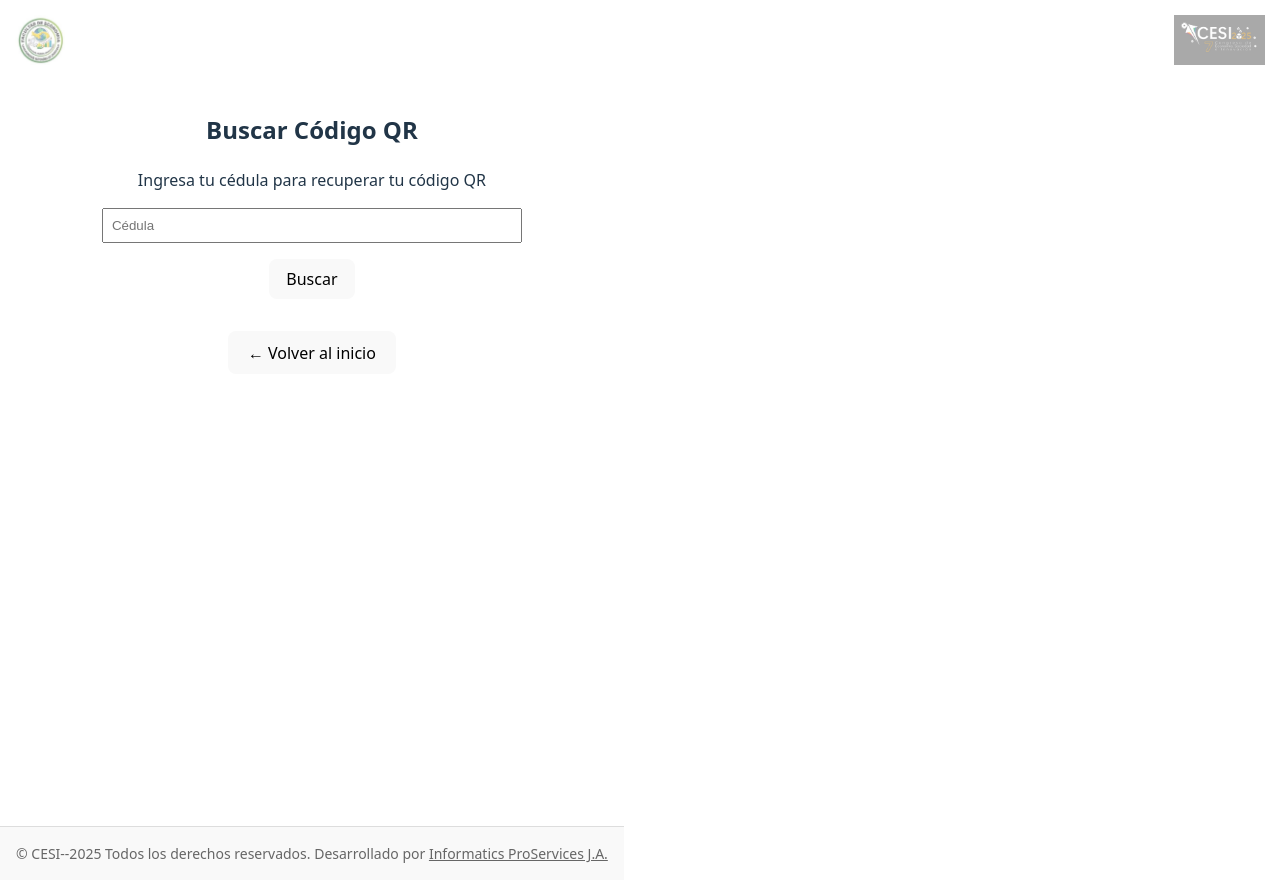
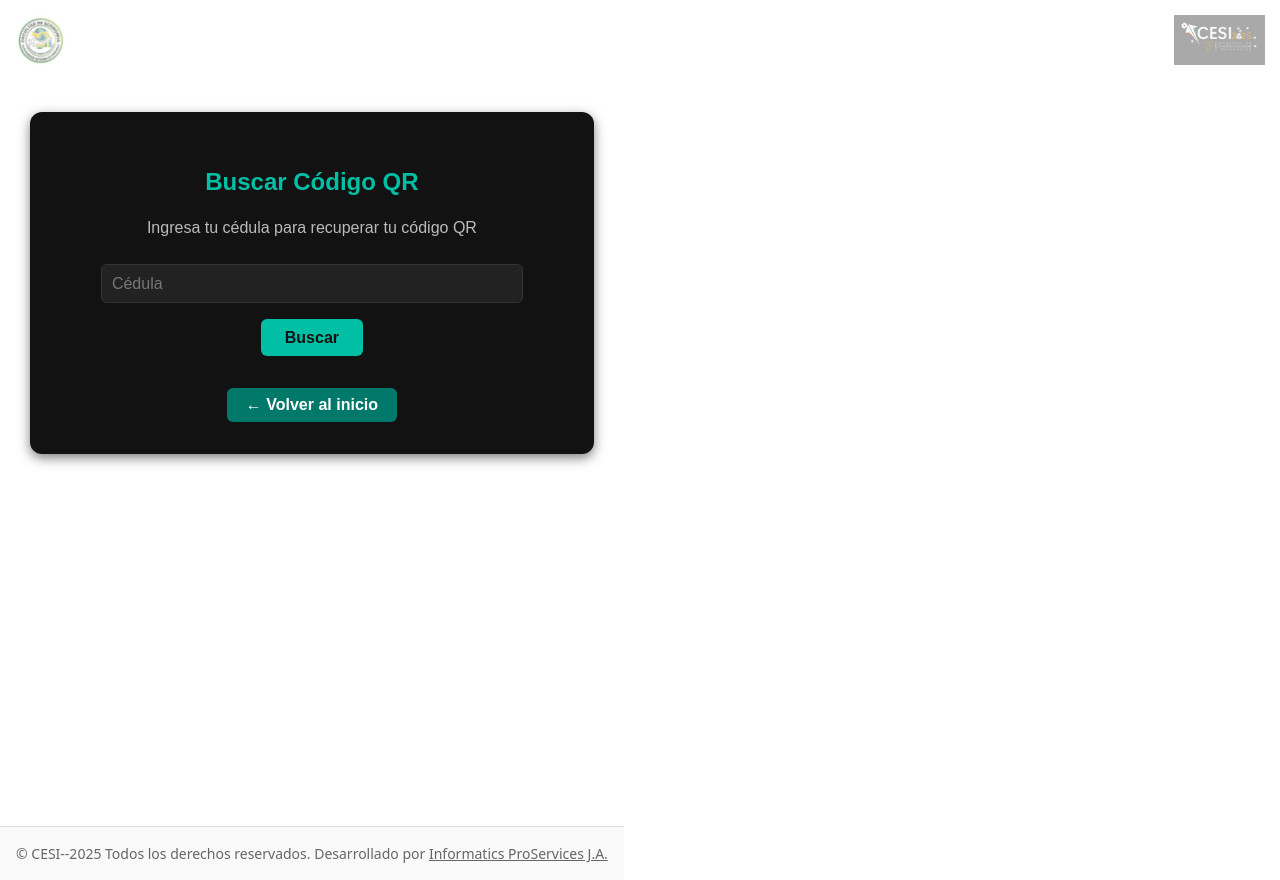
Before and after one commit to Informaticspro/cesi-asistencia, a React (Vite) app: page /buscar-qr in a window 1280 px wide. Built offline with nearby package versions, Linux system fonts and the light colour scheme.

Commit message:
ultimo de la semana

```diff
--- a/src/ActualizacionesEvento.jsx
+++ b/src/ActualizacionesEvento.jsx
@@ -10,12 +10,13 @@ function ActualizacionesEvento() {
     async function fetchActualizaciones() {
       setLoading(true);
       const { data, error } = await supabase
-        .from("actualizaciones")
+        .from("actualizaciones")  // <--- corregido aquí
         .select("*")
         .order("fecha", { ascending: false });
 
       if (error) {
         setError("Error al cargar actualizaciones");
+        console.error("Error Supabase:", error);
       } else {
         setActualizaciones(data);
       }
--- /dev/null
+++ b/src/AsistenciaHoy.jsx
@@ -0,0 +1,97 @@
+import { useEffect, useState } from "react";
+import { supabase } from "./supabaseClient";
+
+function AsistenciaHoy() {
+  const [asistencias, setAsistencias] = useState([]);
+  const [loading, setLoading] = useState(true);
+  const [error, setError] = useState(null);
+
+  useEffect(() => {
+    async function fetchAsistenciasHoy() {
+      setLoading(true);
+      setError(null);
+
+      // Inicio y fin del día actual para filtrar solo hoy
+      const inicioDia = new Date();
+      inicioDia.setHours(0, 0, 0, 0);
+      const finDia = new Date();
+      finDia.setHours(23, 59, 59, 999);
+
+      // Convertimos a ISO string para el filtro
+      const inicioIso = inicioDia.toISOString();
+      const finIso = finDia.toISOString();
+
+      // Consulta a Supabase
+      const { data, error } = await supabase
+        .from("asistencias")
+        // Seleccionamos cedula, fecha, hora y la relación con participantes
+        .select("cedula, fecha, hora, participantes(nombre, correo)")
+        .gte("fecha", inicioIso)
+        .lt("fecha", finIso)
+        .order("fecha", { ascending: true });
+
+      if (error) {
+        setError("Error al cargar asistencias: " + error.message);
+        setAsistencias([]);
+      } else {
+        setAsistencias(data);
+      }
+      setLoading(false);
+    }
+
+    fetchAsistenciasHoy();
+
+    const interval = setInterval(fetchAsistenciasHoy, 60 * 1000);
+    return () => clearInterval(interval);
+  }, []);
+
+  if (loading) return <p>Cargando asistencias...</p>;
+  if (error) return <p style={{ color: "red" }}>{error}</p>;
+
+  return (
+    <div style={{ color: "#fff" }}>
+      <h2>Asistencias del día</h2>
+      <p>Total asistentes: {asistencias.length}</p>
+      <div
+        style={{
+          maxHeight: 280,
+          overflowY: "auto",
+          backgroundColor: "#222",
+          borderRadius: "8px",
+          padding: "0.5rem",
+          boxShadow: "0 0 8px rgba(0, 255, 255, 0.3)",
+        }}
+      >
+        <table style={{ width: "100%", borderCollapse: "collapse" }}>
+          <thead>
+            <tr style={{ borderBottom: "1px solid #00ffff" }}>
+              <th style={{ padding: "8px", textAlign: "left" }}>Cédula</th>
+              <th style={{ padding: "8px", textAlign: "left" }}>Nombre</th>
+              <th style={{ padding: "8px", textAlign: "left" }}>Correo</th>
+              <th style={{ padding: "8px", textAlign: "left" }}>Hora</th>
+            </tr>
+          </thead>
+          <tbody>
+            {asistencias.length === 0 && (
+              <tr>
+                <td colSpan={4} style={{ textAlign: "center", padding: "12px" }}>
+                  No hay registros de asistencia para hoy.
+                </td>
+              </tr>
+            )}
+            {asistencias.map(({ cedula, fecha, hora, participantes }) => (
+              <tr key={`${cedula}-${fecha}-${hora}`} style={{ borderBottom: "1px solid #444" }}>
+                <td style={{ padding: "8px" }}>{cedula}</td>
+                <td style={{ padding: "8px" }}>{participantes?.nombre || "Sin nombre"}</td>
+                <td style={{ padding: "8px" }}>{participantes?.correo || "Sin correo"}</td>
+                <td style={{ padding: "8px" }}>{hora || "Hora no disponible"}</td>
+              </tr>
+            ))}
+          </tbody>
+        </table>
+      </div>
+    </div>
+  );
+}
+
+export default AsistenciaHoy;
--- a/src/BuscarQR.jsx
+++ b/src/BuscarQR.jsx
@@ -1,4 +1,4 @@
-import { useState } from "react";
+import { useState, useRef } from "react";
 import { supabase } from "./supabaseClient";
 import { QRCodeCanvas } from "qrcode.react";
 import { Link } from "react-router-dom";
@@ -7,6 +7,10 @@ function BuscarQR() {
   const [cedula, setCedula] = useState("");
   const [resultado, setResultado] = useState(null);
   const [error, setError] = useState(null);
+  const [loading, setLoading] = useState(false);
+
+  // Ref para el canvas del QR
+  const qrRef = useRef();
 
   const buscar = async () => {
     if (!cedula.trim()) {
@@ -14,12 +18,13 @@ function BuscarQR() {
       setResultado(null);
       return;
     }
-
+    setLoading(true);
     const { data, error } = await supabase
       .from("participantes")
       .select("*")
       .eq("cedula", cedula.trim())
       .single();
+    setLoading(false);
 
     if (error || !data) {
       setError("Participante no encontrado.");
@@ -30,42 +35,150 @@ function BuscarQR() {
     }
   };
 
+  // Función para descargar el QR como imagen PNG
+  const descargarQR = () => {
+    if (!qrRef.current) return;
+    const canvas = qrRef.current.querySelector("canvas");
+    if (!canvas) return;
+
+    const url = canvas.toDataURL("image/png");
+    const a = document.createElement("a");
+    a.href = url;
+    a.download = `QR_${resultado.cedula}.png`;
+    a.click();
+  };
+
   return (
-    <div style={{ maxWidth: 500, margin: "2rem auto", textAlign: "center" }}>
-      <h2>Buscar Código QR</h2>
-      <p>Ingresa tu cédula para recuperar tu código QR</p>
+    <div
+      style={{
+        maxWidth: 500,
+        margin: "2rem auto",
+        textAlign: "center",
+        backgroundColor: "#121212",
+        color: "#fff",
+        padding: "2rem",
+        borderRadius: "12px",
+        boxShadow: "0 4px 12px rgba(0,0,0,0.5)",
+        fontFamily: "Arial, sans-serif",
+      }}
+    >
+      <h2 style={{ color: "#00bfa5", marginBottom: "0.5rem" }}>Buscar Código QR</h2>
+      <p style={{ marginBottom: "1.5rem", color: "#bbb" }}>
+        Ingresa tu cédula para recuperar tu código QR
+      </p>
       <input
         type="text"
         placeholder="Cédula"
         value={cedula}
         onChange={(e) => setCedula(e.target.value)}
-        style={{ padding: "0.5rem", width: "80%", marginBottom: "1rem" }}
+        style={{
+          padding: "0.6rem",
+          width: "80%",
+          marginBottom: "1rem",
+          borderRadius: "6px",
+          border: "1px solid #333",
+          backgroundColor: "#222",
+          color: "#fff",
+          fontSize: "1rem",
+          outline: "none",
+        }}
+        disabled={loading}
       />
       <br />
-      <button onClick={buscar} style={{ padding: "0.5rem 1rem" }}>
-        Buscar
+      <button
+        onClick={buscar}
+        disabled={loading}
+        style={{
+          padding: "0.6rem 1.5rem",
+          backgroundColor: "#00bfa5",
+          color: "#121212",
+          fontWeight: "bold",
+          border: "none",
+          borderRadius: "6px",
+          cursor: loading ? "not-allowed" : "pointer",
+          fontSize: "1rem",
+          transition: "background-color 0.3s",
+        }}
+        onMouseEnter={(e) => (e.currentTarget.style.backgroundColor = "#008e76")}
+        onMouseLeave={(e) => (e.currentTarget.style.backgroundColor = "#00bfa5")}
+      >
+        {loading ? "Buscando..." : "Buscar"}
       </button>
 
-      {error && <p style={{ color: "red", marginTop: "1rem" }}>{error}</p>}
+      {error && (
+        <p style={{ color: "#f44336", marginTop: "1.5rem", fontWeight: "bold" }}>{error}</p>
+      )}
 
       {resultado && (
-        <div style={{ marginTop: "2rem" }}>
-          <h3>{resultado.nombre} {resultado.apellido}</h3>
-          <p>{resultado.correo}</p>
+        <div
+          style={{
+            marginTop: "2rem",
+            backgroundColor: "#1e1e1e",
+            padding: "1.5rem",
+            borderRadius: "10px",
+            boxShadow: "0 3px 8px rgba(0,0,0,0.4)",
+          }}
+        >
+          <h3 style={{ marginBottom: "0.3rem", color: "#00bfa5" }}>
+            {resultado.nombre} {resultado.apellido}
+          </h3>
+          <p style={{ marginBottom: "1rem", color: "#bbb" }}>{resultado.correo}</p>
+
+          {/* QR con fondo blanco para mejor visibilidad */}
+          <div ref={qrRef} style={{ display: "inline-block", backgroundColor: "#fff", padding: "10px", borderRadius: "8px" }}>
   <QRCodeCanvas
     value={resultado.cedula}
     size={200}
     bgColor="#ffffff"
-            fgColor="#000000"
+    fgColor={resultado.colorQR || "#000000"} // reemplaza resultado.colorQR por tu color
     level="H"
     includeMargin={true}
   />
+</div>
+
+          <br />
+
+          <button
+            onClick={descargarQR}
+            style={{
+              marginTop: "1rem",
+              padding: "0.5rem 1rem",
+              backgroundColor: "#00bfa5",
+              color: "#121212",
+              border: "none",
+              borderRadius: "6px",
+              cursor: "pointer",
+              fontWeight: "bold",
+              fontSize: "1rem",
+              transition: "background-color 0.3s",
+            }}
+            onMouseEnter={(e) => (e.currentTarget.style.backgroundColor = "#008e76")}
+            onMouseLeave={(e) => (e.currentTarget.style.backgroundColor = "#00bfa5")}
+          >
+            Descargar QR
+          </button>
         </div>
       )}
 
       <div style={{ marginTop: "2rem" }}>
         <Link to="/">
-          <button>← Volver al inicio</button>
+          <button
+            style={{
+              padding: "0.5rem 1.2rem",
+              backgroundColor: "#00796b",
+              color: "#fff",
+              border: "none",
+              borderRadius: "6px",
+              cursor: "pointer",
+              fontWeight: "bold",
+              fontSize: "1rem",
+              transition: "background-color 0.3s",
+            }}
+            onMouseEnter={(e) => (e.currentTarget.style.backgroundColor = "#004d40")}
+            onMouseLeave={(e) => (e.currentTarget.style.backgroundColor = "#00796b")}
+          >
+            ← Volver al inicio
+          </button>
         </Link>
       </div>
     </div>
```
Also changed, not shown: src/AgregarActualizacion.jsx (+64 -41 lines), src/App.jsx (+25 -5 lines). Lines whose indentation alone changed are shown as unchanged.
